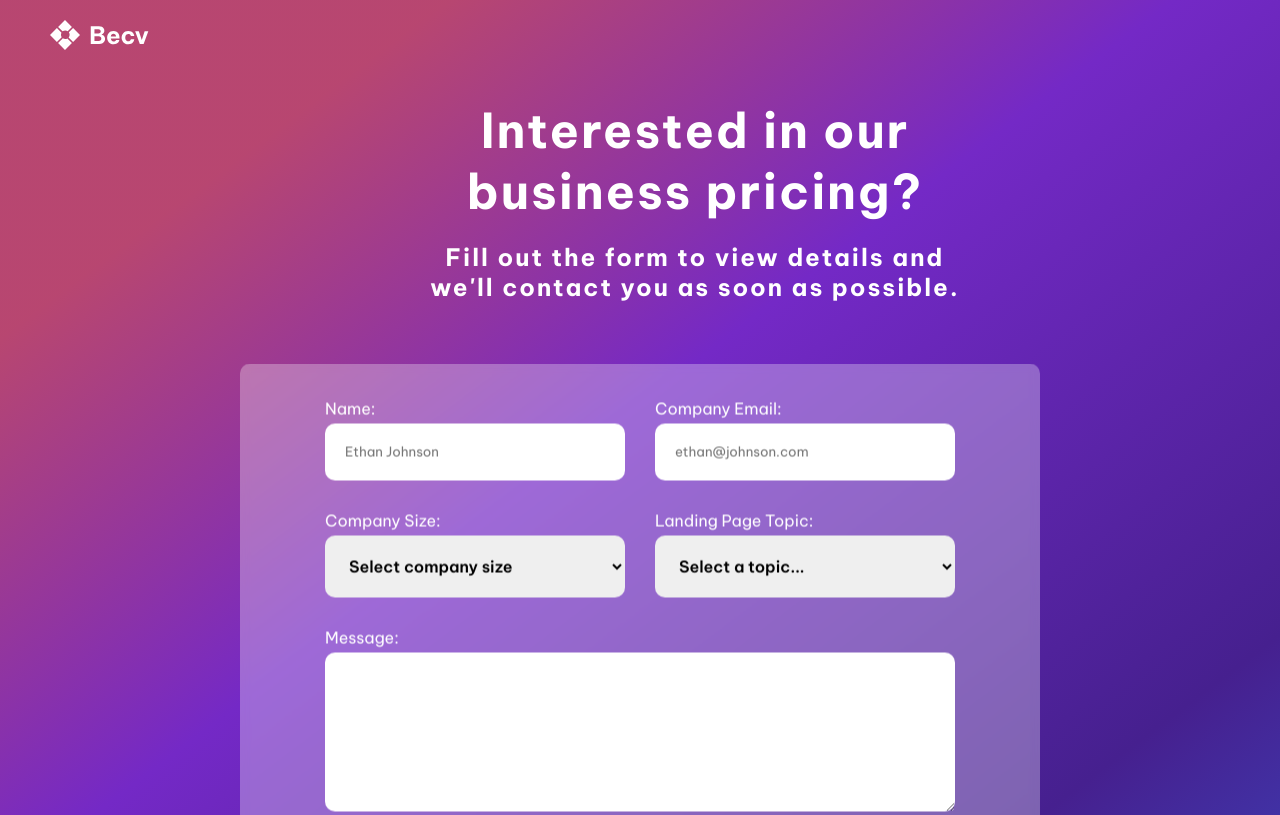
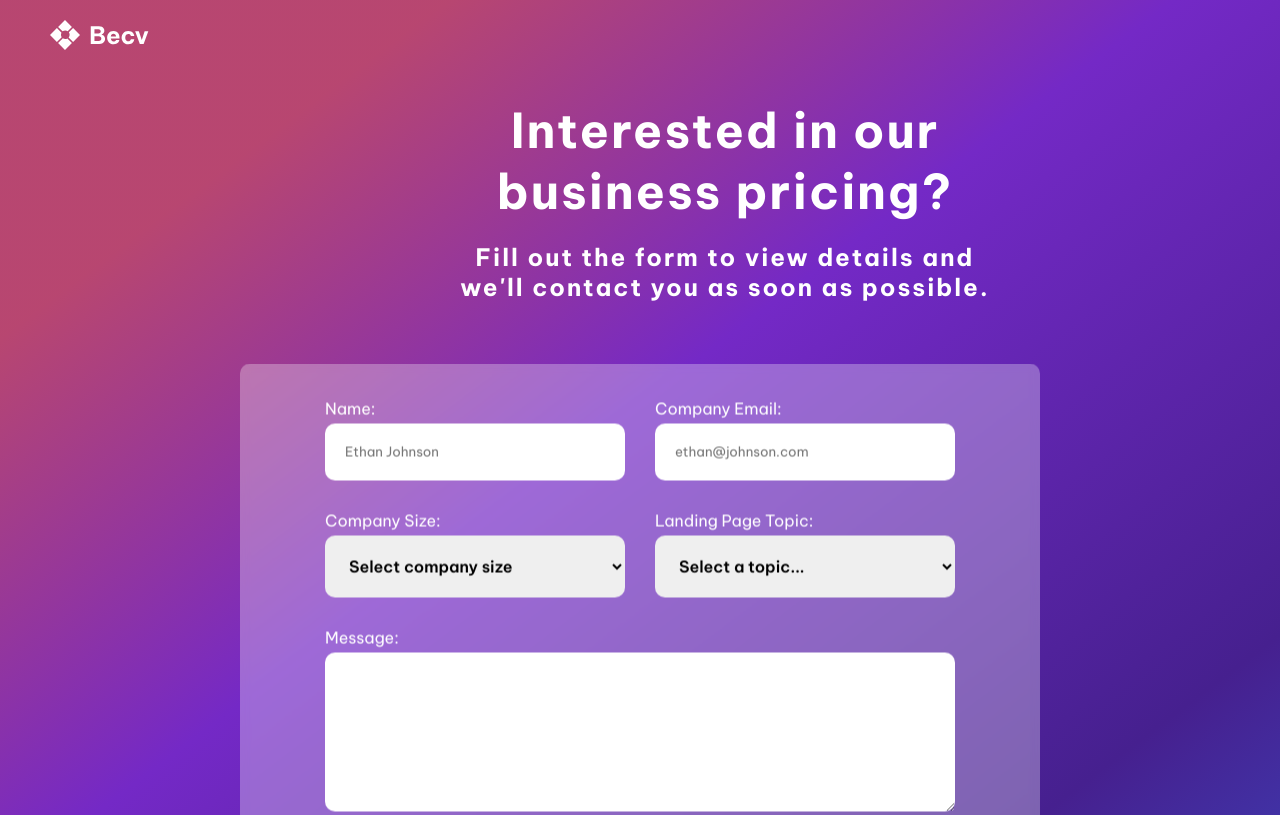
Before and after one commit to NielayShintre/Gradient-Contact-Page, a plain HTML site: page index.html in a window 1280 px wide. Shown: the top 815 px of the page. Drawn offline with Linux system fonts and the light colour scheme.

Commit message:
Update form.css

```diff
--- a/form.css
+++ b/form.css
@@ -31,7 +31,7 @@
   position: absolute;
   width: 550px;
   top: 100px;
-  left: 420px;
+  left: 450px;
   color: white;
   font-size: x-large;
   letter-spacing: 2px;
```
